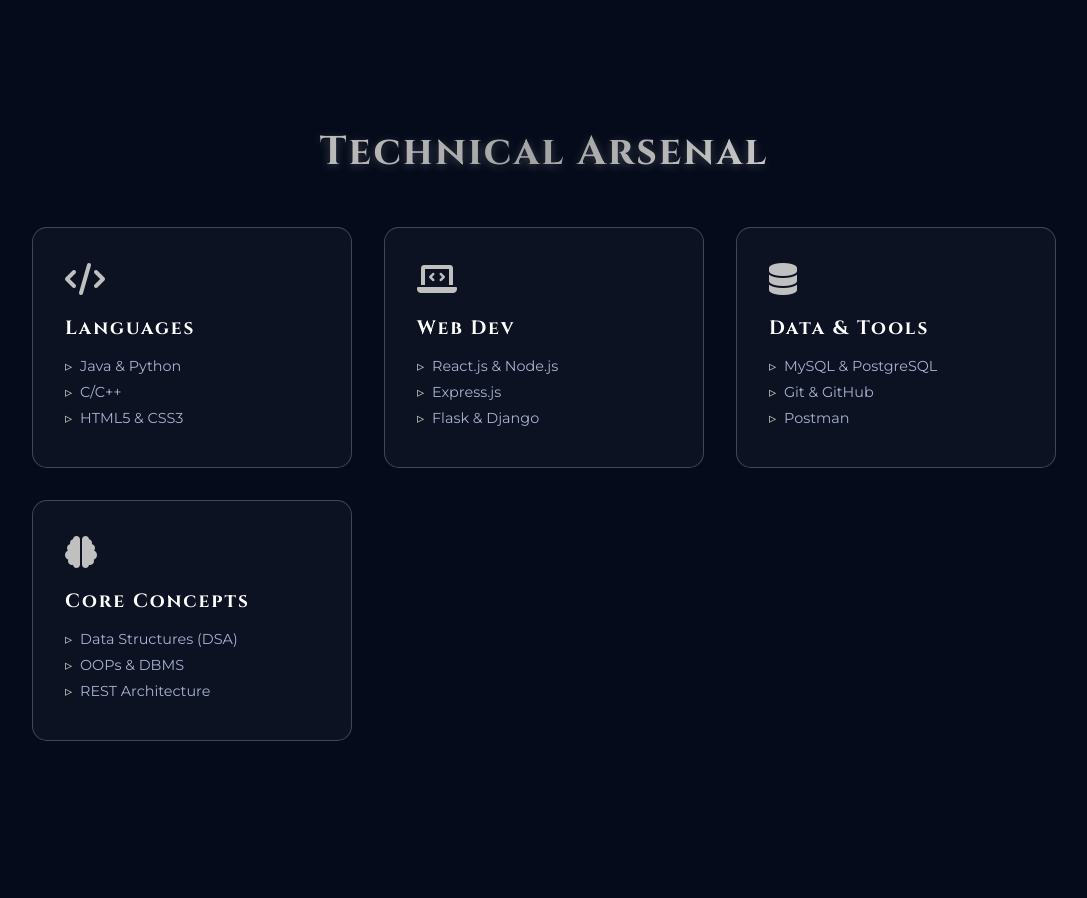
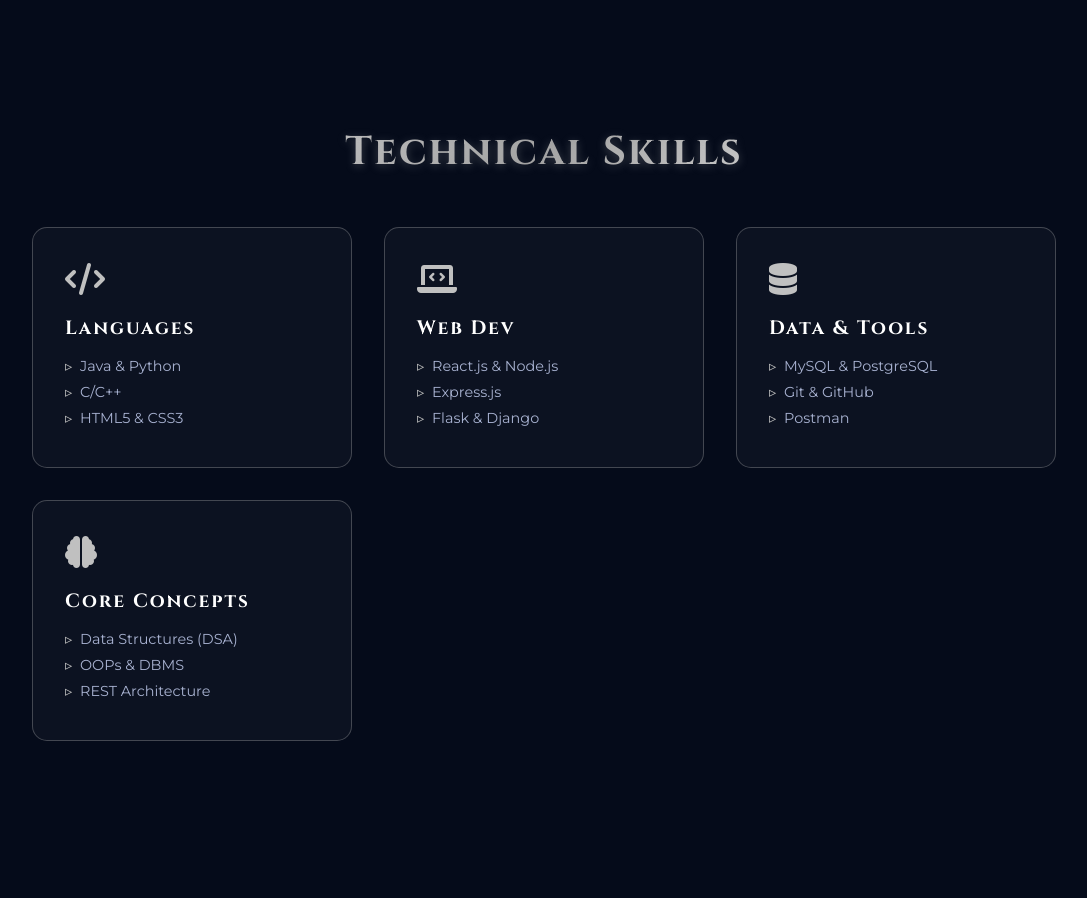
Before and after one commit to hazard7488/MyPortfolio, a plain HTML site: page index.html in a window 1280 px wide. Shown: the part 1440-2338 px from the top of the page, without its empty margins (96-1183 px from the left). Drawn offline with nearby package versions, Linux system fonts and the light colour scheme; animation ran at ten frames a second.

Commit message:
Updated index file

```diff
--- a/index.html
+++ b/index.html
@@ -59,7 +59,7 @@
 </section>
 
 <section id="skills" class="section-padding">
-    <h2 class="section-title metallic-text" data-aos="fade-down">Technical Arsenal</h2>
+    <h2 class="section-title metallic-text" data-aos="fade-down">Technical Skills</h2>
     <div class="skills-grid">
 
         <div class="skill-card tilt-card hover-target" data-aos="fade-up">
```
